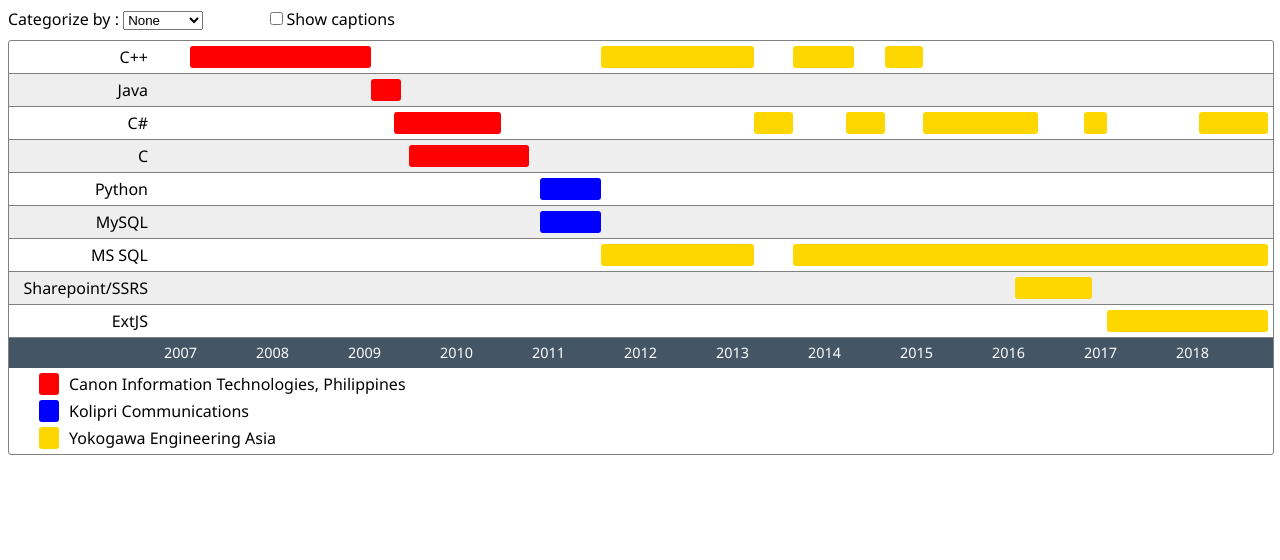
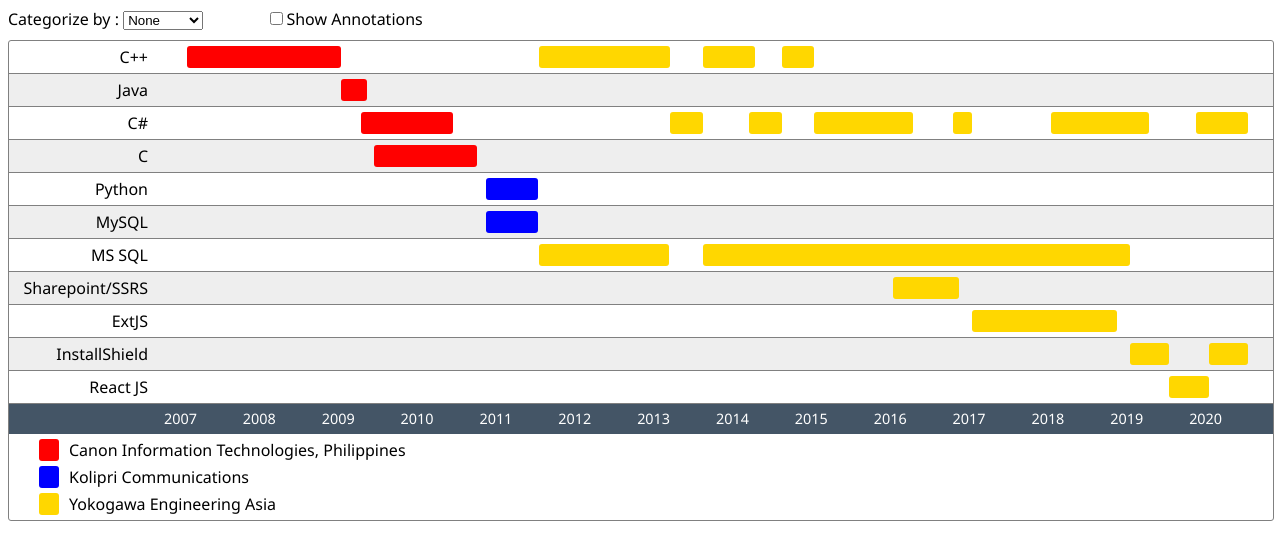
Before and after one commit to raymond-ong/lifeline, a plain HTML site: page index.html in a window 1280 px wide. Drawn offline with Linux system fonts and the light colour scheme.

Commit message:
Update to 2020 data

```diff
--- a/data.js
+++ b/data.js
@@ -84,9 +84,16 @@
                          caption: 'WPF'
                     },
                     {
-                         // OM
+                         // OM, ISAE 1.08
                          start: "2018-04-01",
-                         end: "2018-12-31",
+                         end: "2019-06-30",
+                         group: "yokogawa",
+                         caption: ''
+                    },
+                    {
+                         // ISAE POC, 1.08.10
+                         start: "2020-02-01",
+                         end: "2020-09-30",
                          group: "yokogawa",
                          caption: ''
                     }
@@ -144,7 +151,7 @@
                     },
                     {
                          start: "2013-11-01",
-                         end: "2018-12-31",
+                         end: "2019-03-31",
                          group: "yokogawa",
                          caption: ''
                     }
@@ -171,9 +178,44 @@
                dates: [
                     {
                          start: "2017-04-01",
-                         end: "2018-12-31",
+                         end: "2019-01-31",
                          group: "yokogawa",
                          caption: 'Javascript ES5'
+                    },
+               ]
+          },
+          {
+               // ISAE 1.08, 1.08.10
+               name: "Installshield",
+               displayName: "InstallShield",
+               tooltip: "InstallShield",
+               dates: [
+                    {
+                         // R1.08
+                         start: "2019-04-01",
+                         end: "2019-09-30",
+                         group: "yokogawa",
+                         caption: ''
+                    },
+                    {
+                         // R1.08.10
+                         start: "2020-04-01",
+                         end: "2020-09-30",
+                         group: "yokogawa",
+                         caption: ''
+                    },
+               ]
+          },
+          {
+               name: "React JS",
+               displayName: "React JS",
+               tooltip: "react JS",
+               dates: [
+                    {
+                         start: "2019-10-01",
+                         end: "2020-03-31",
+                         group: "yokogawa",
+                         caption: ''
                     },
                ]
           },
--- a/index.html
+++ b/index.html
@@ -18,7 +18,7 @@
                     <!-- Invisible element used for measuring text length -->
                     <span id="ruler">2000</span>
                     <span class="lifelineOption">
-                         <input type="checkbox" id = "chkCaption" onchange="captionCheckedChanged()">Show captions</input>
+                         <input type="checkbox" id = "chkCaption" onchange="captionCheckedChanged()">Show Annotations</input>
                     </span>
                </div>
                <div id="lifelineTable"></div>
```
